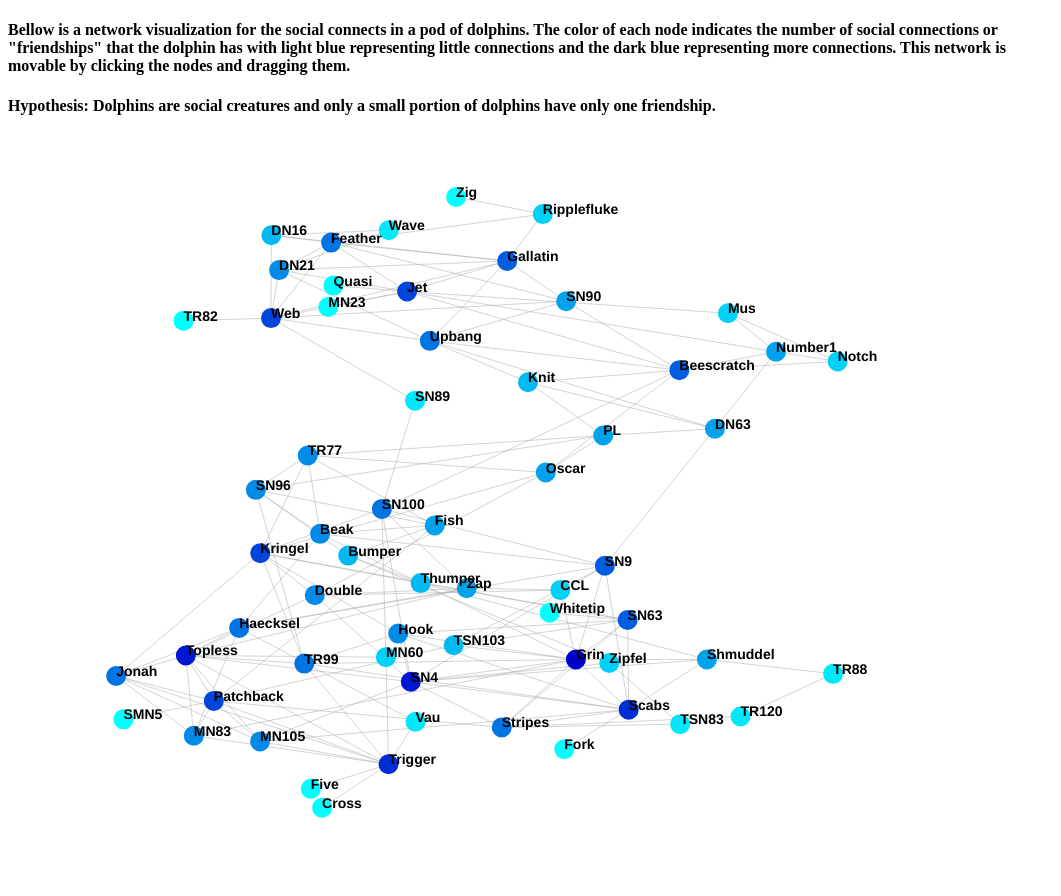
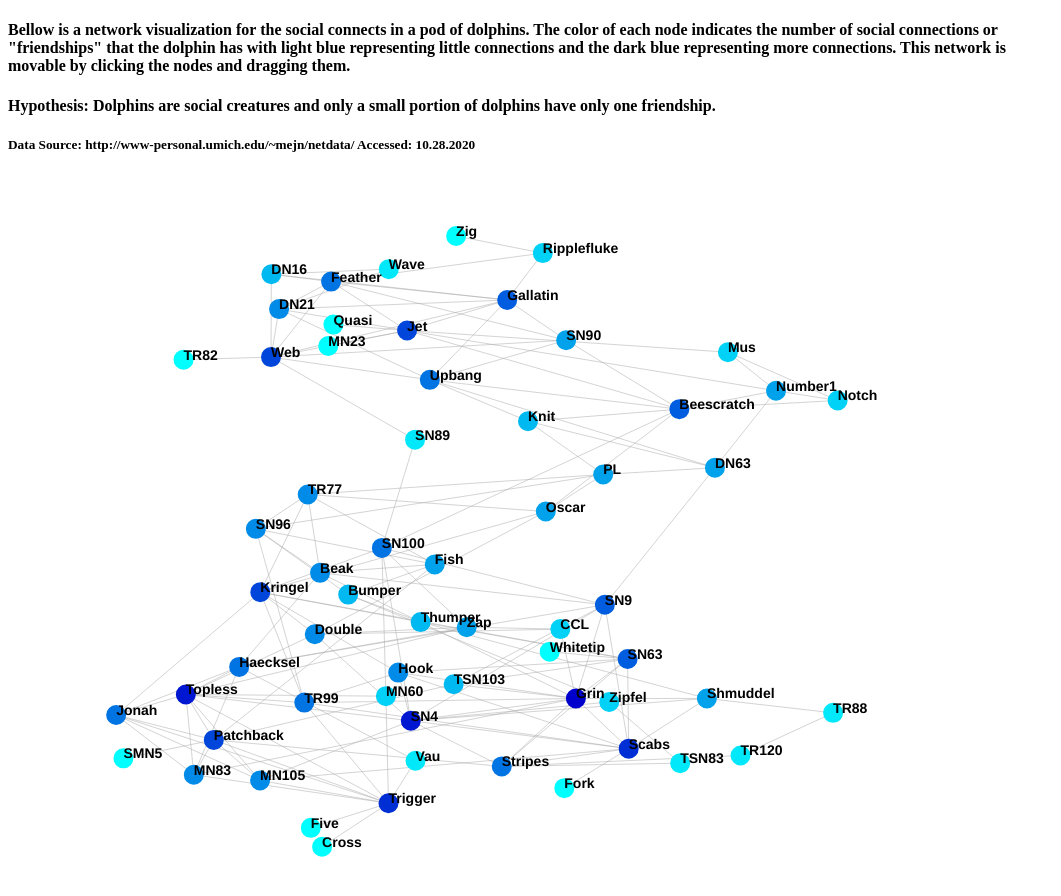
Before and after one commit to DaithiMartin/data_vis_project4, a plain HTML site: page index.html in a window 1280 px wide. Shown: the whole page, without its empty margins (0-1061 px from the left). Drawn offline with nearby package versions, Linux system fonts and the light colour scheme.

Commit message:
added data source to header

```diff
--- a/index.html
+++ b/index.html
@@ -15,6 +15,7 @@
     <h4>
         Hypothesis: Dolphins are social creatures and only a small portion of dolphins have only one friendship.
     </h4>
+    <h5>Data Source: http://www-personal.umich.edu/~mejn/netdata/ Accessed: 10.28.2020</h5>
 </div>
 <canvas id="network" width="1000" height="800"></canvas>
 <script src="https://d3js.org/d3.v4.min.js"></script>
```
